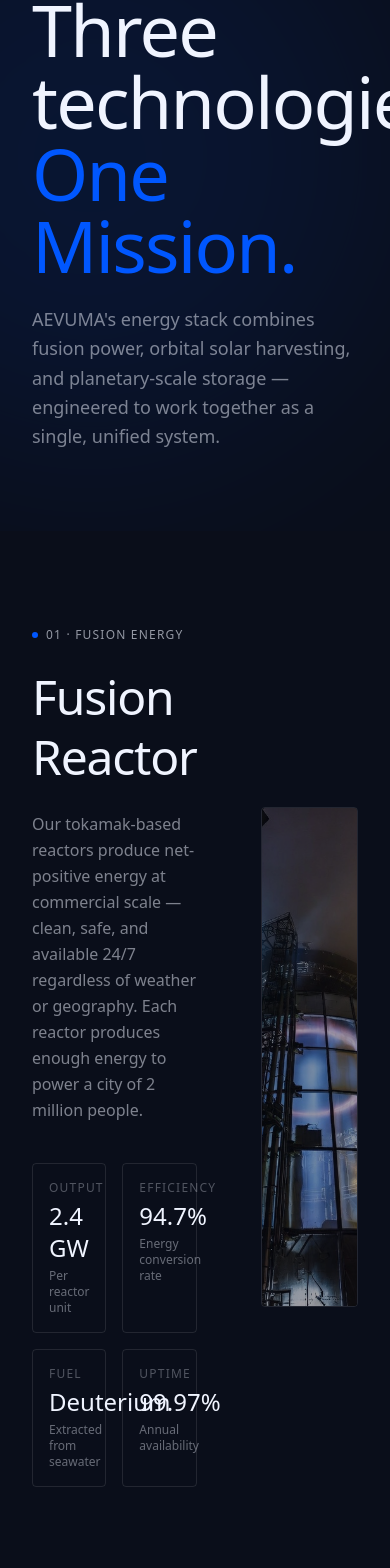
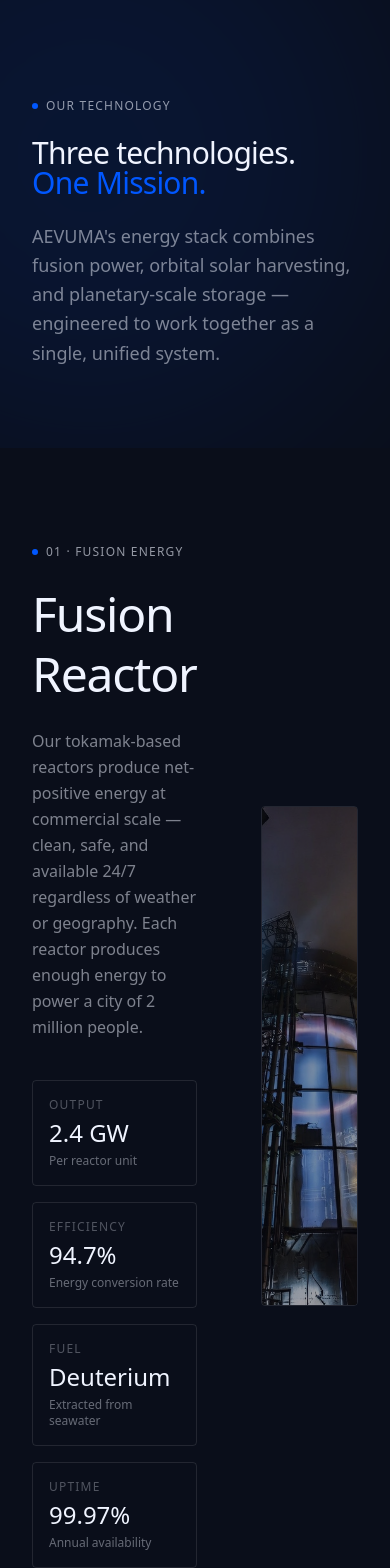
Before and after one commit to gadangKhalis/aevuma-energy, a Next.js app: page /technology in a window 390 px wide. Shown: the part 211-1779 px from the top of the page. Built offline with nearby package versions, Linux system fonts and the light colour scheme.

Commit message:
feat: add responsive tech page for mobile

```diff
--- a/src/app/technology/page.js
+++ b/src/app/technology/page.js
@@ -17,7 +17,7 @@
             </span>
           </div>
 
-          <h1 className="text-arctic-white text-7xl font-medium tracking-tight leading-none mb-6 max-w-4xl">
+          <h1 className="text-arctic-white text-3xl md:text-5xl lg:text-7xl font-medium tracking-tight leading-none mb-6 max-w-4xl">
             Three technologies. <br />
             <span className="text-solar-blue">One Mission.</span>
           </h1>
@@ -53,7 +53,7 @@
               a city of 2 million people.
             </p>
 
-            <div className="grid grid-cols-2 gap-4 mt-4">
+            <div className="grid grid-cols-1 lg:grid-cols-2 gap-4 mt-4">
               <div className="border border-white/10 rounded-sm p-4 flex flex-col gap-1">
                 <span className="text-arctic-white text-xs opacity-30 tracking-widest uppercase">
                   Output
@@ -273,7 +273,7 @@
       </section>
       {/* CTA */}
       <section className="border-t border-white/10 py-24">
-        <div className="max-w-7xl mx-auto px-8 flex items-end justify-between">
+        <div className="max-w-7xl mx-auto px-8 flex flex-col gap-8 md:flex-row md:items-end md:justify-between">
           <div className="flex flex-col gap-4 max-w-xl">
             <div className="flex items-center gap-2">
               <div className="w-1.5 h-1.5 rounded-full bg-solar-blue" />
@@ -281,7 +281,7 @@
                 Get Started
               </span>
             </div>
-            <h2 className="text-arctic-white text-4xl font-medium tracking-tight leading-tight">
+            <h2 className="text-arctic-white text-3xl sm:text-4xl font-medium tracking-tight leading-tight">
               Want to see our Technology in action?
             </h2>
             <p className="text-arctic-white text-sm opacity-50 leading-relaxed">
@@ -291,16 +291,16 @@
             </p>
           </div>
 
-          <div className="flex gap-3 shrink-0">
+          <div className="flex flex-col sm:flex-row gap-3 shrink-0 w-full sm:w-auto">
             <a
               href="/contact"
-              className="bg-solar-blue text-white text-sm font-medium px-8 py-3.5 rounded-sm tracking-wide hover:opacity-90 transition-opacity duration-200"
+              className="w-full sm:w-auto text-center bg-solar-blue text-white text-sm font-medium px-8 py-3.5 rounded-sm tracking-wide hover:opacity-90 transition-opacity duration-200"
             >
               Schedule a Briefing
             </a>
             <a
               href="#"
-              className="text-arctic-white text-sm font-medium px-8 py-3.5 rounded-sm tracking-wide border border-white/20 hover:border-white/50 transition-all duration-200 "
+              className="w-full sm:w-auto text-center text-arctic-white text-sm font-medium px-8 py-3.5 rounded-sm tracking-wide border border-white/20 hover:border-white/50 transition-all duration-200"
             >
               Download Whitepaper →
             </a>
```
